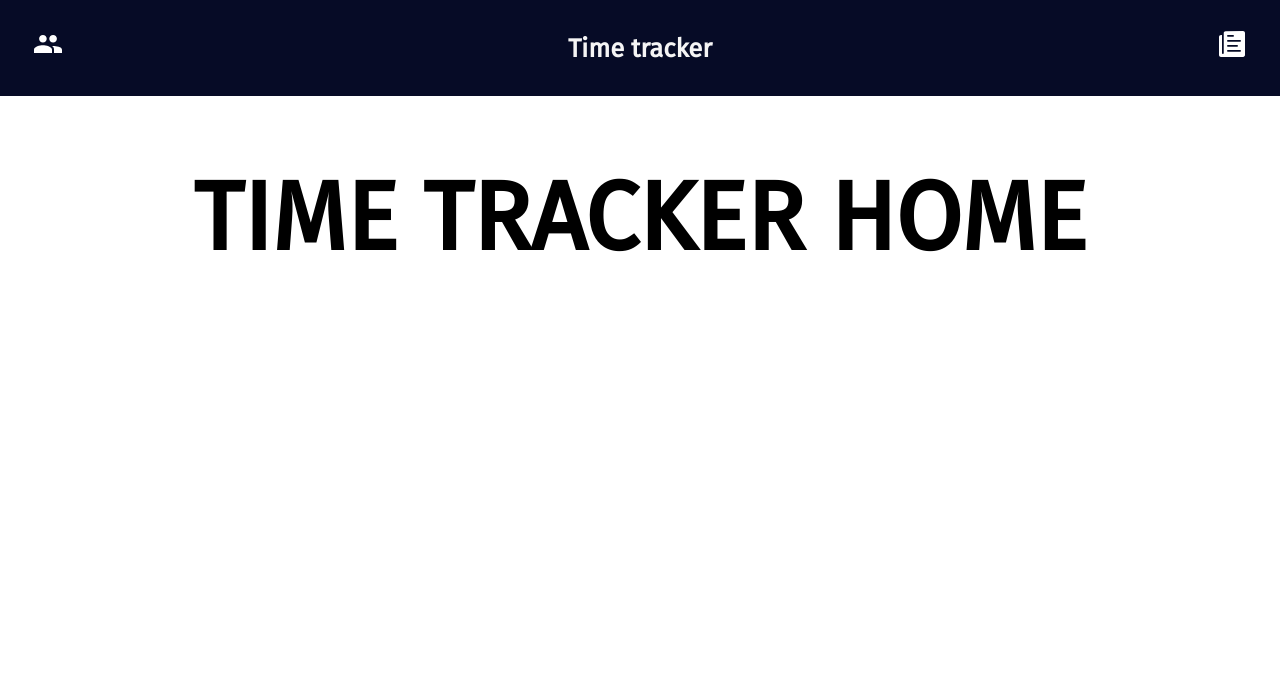
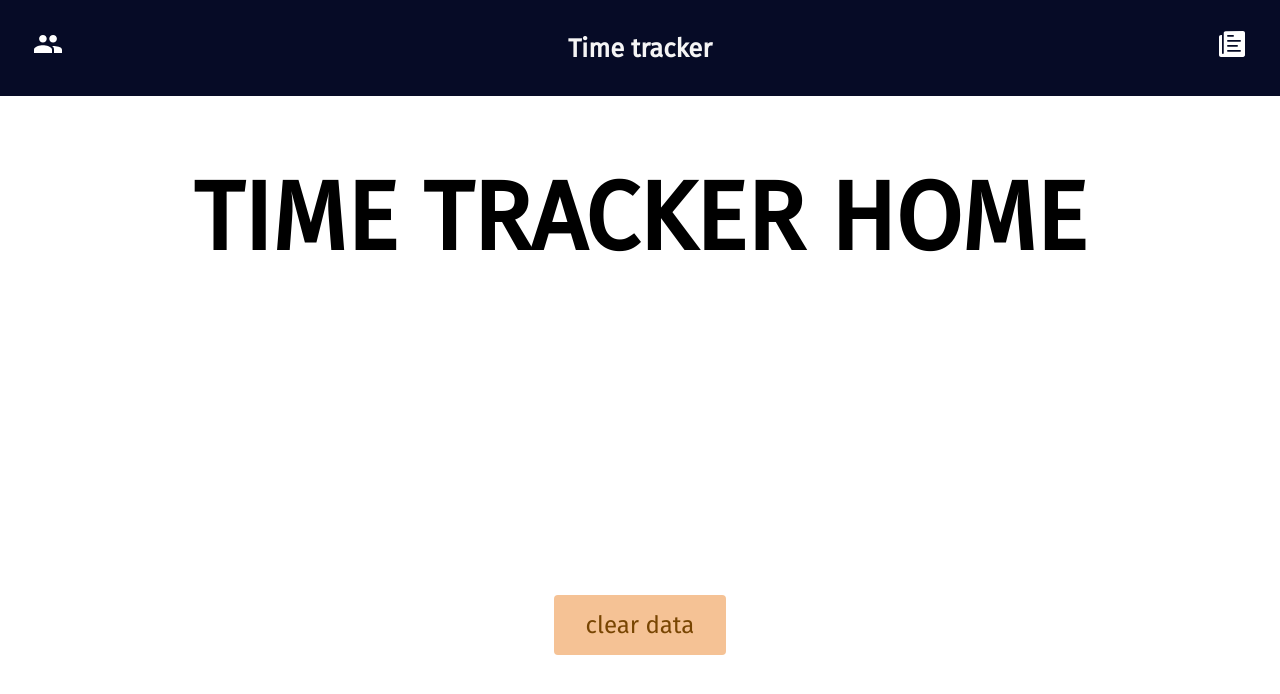
Before and after one commit to tiago86g/time-tracker-app, a React (Create React App) app: page / in a window 1280 px wide. Shown: the top 694 px of the page. Built offline with nearby package versions, Linux system fonts and the light colour scheme; no server answers.

Commit message:
button to delete data from localStorage

```diff
--- a/src/pages/Home.tsx
+++ b/src/pages/Home.tsx
@@ -7,6 +7,18 @@ export const Home = (props: Props) => {
   return (
     <div className="container">
       <h2 className="home-text">Time tracker home</h2>
+      <div className="clear-data_button-container">
+        <button
+          className="clear-data_button"
+          type="submit"
+          onClick={() => {
+            if (window.confirm('Are you sure you wish to delete all data'))
+              localStorage.clear();
+          }}
+        >
+          clear data
+        </button>
+      </div>
     </div>
   );
 };
--- a/src/pages/pages.css
+++ b/src/pages/pages.css
@@ -15,3 +15,41 @@
   margin-bottom: 40vh;
   font-weight: 900;
 }
+
+.TrackInputForm_button-container {
+  display: flex;
+  place-items: center;
+  justify-content: center;
+}
+
+.clear-data_button {
+  display: inline-block;
+  border: none;
+  padding: 1rem 2rem;
+  margin: 0;
+  text-decoration: none;
+  background: #f5c295;
+  color: #784502;
+  font-size: 1.5rem;
+  border-radius: 4px;
+  cursor: pointer;
+  text-align: center;
+  transition: background 0.6s ease-in-out,
+    transform 0.6s ease;
+  -webkit-appearance: none;
+  -moz-appearance: none;
+}
+
+clear-data_button:hover,
+clear-data_button:focus {
+  background: #1a83ff;
+}
+
+clear-data_button:focus {
+  outline: 1px solid #fff;
+  outline-offset: -4px;
+}
+
+clear-data_button:active {
+  transform: scale(0.99);
+}
```
